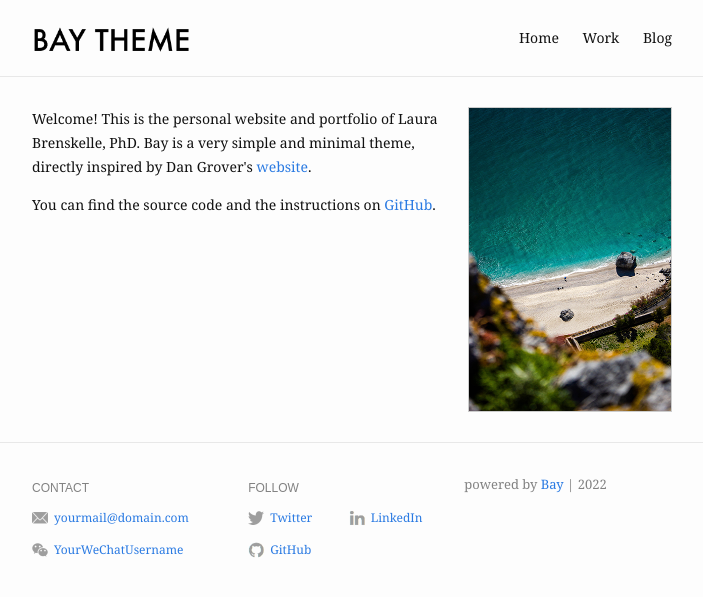
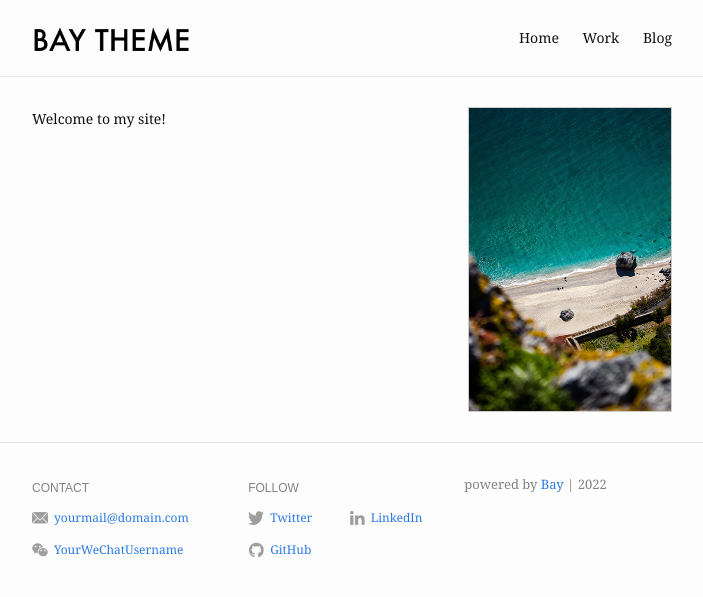
Before and after one commit to lbrensk/lbrensk.github.io, a Jekyll site: the page built from index.md, in a window 1280 px wide. Shown: the top 597 px of the page, without its empty margins (288-991 px from the left). Built offline with Jekyll 4.4.1, drawn with Linux system fonts in a browser that asks for light colours.

Commit message:
Update index.md

```diff
--- a/index.md
+++ b/index.md
@@ -6,9 +6,5 @@ profile_picture:
 ---
 
 <p>
-  Welcome! This is the personal website and portfolio of Laura Brenskelle, PhD. Bay is a very simple and minimal theme, directly inspired by Dan Grover's <a href="http://dangrover.com">website</a>.
+  Welcome to my site!
 </p>
-
-<p>
-  You can find the source code and the instructions on <a href="https://github.com/eliottvincent/bay">GitHub</a>.
-</p>
```
